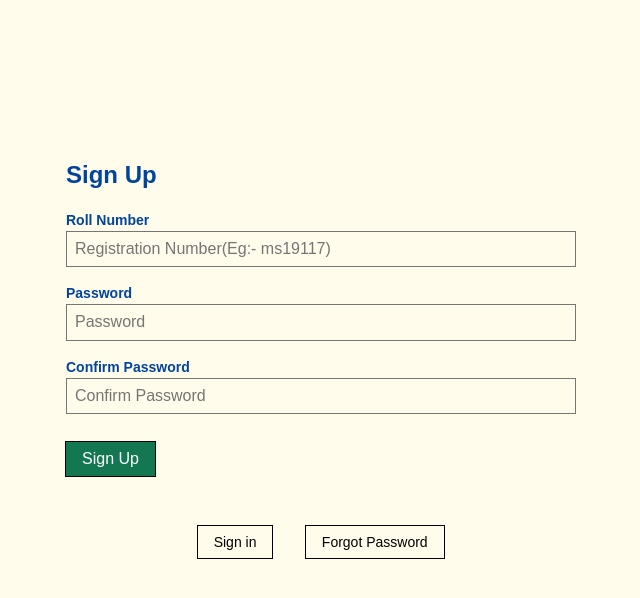
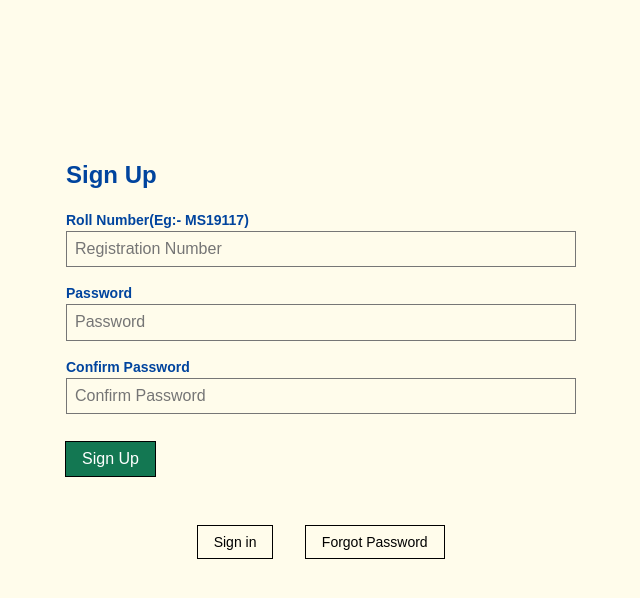
Before and after one commit to IISERM/poll-app, a plain HTML site: page index.html in a window 1280 px wide. Both pictures are taken after a click on the button "Sign up". Shown: the whole page, without its empty margins (319-959 px from the left). Drawn offline with Linux system fonts and the light colour scheme; no server answers.

Commit message:
Minor Fixes

```diff
--- a/index.html
+++ b/index.html
@@ -41,9 +41,9 @@
 			<fieldset id="sign_up" class="ba b--transparent ph0 mh0">
 				<legend class="f3 fw6 ph0 mh0">Sign Up</legend>
 				<div class="mt3">
-					<label class="db fw6 lh-copy f6" for="registrationNumber">Roll Number</label>
+					<label class="db fw6 lh-copy f6" for="registrationNumber">Roll Number(Eg:- MS19117)</label>
 					<input class="pa2 input-reset ba bg-transparent w-100" type="text" name="registrationNumber"
-						placeholder="Registration Number(Eg:- ms19117)" required id="registrationNumber">
+						placeholder="Registration Number" required id="registrationNumber">
 				</div>
 				<div class="mt3">
 					<label class="db fw6 lh-copy f6" for="password">Password</label>
--- a/js/loginPage.js
+++ b/js/loginPage.js
@@ -98,7 +98,7 @@ function signUp() {
                 console.log(errorCode);
                 console.log(error.message);
                 if (errorCode == "auth/email-already-in-use") {
-                    showError("You are alredy registered. Please sign in to continue.");
+                    showError("You are already registered. Please sign in to continue.");
                 } else if (errorCode == "auth/weak-password") {
                     showError("Password must be a string with at least six characters.");
                 } else {
```
